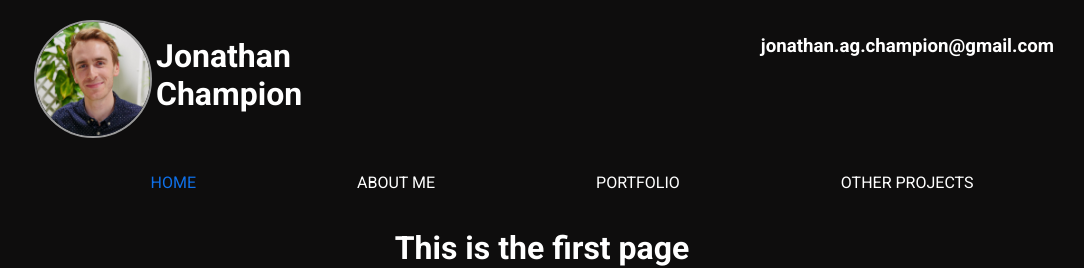
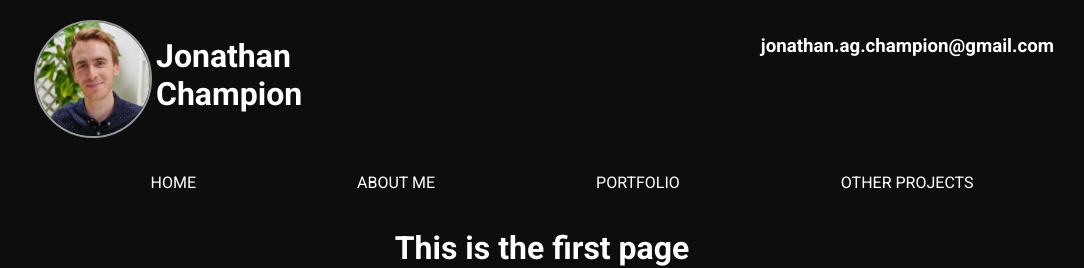
Before and after one commit to Jagchamps/portfolio-website, a React (Create React App) app: page / in a window 1280 px wide. Shown: the top 268 px of the page, without its empty margins (98-1182 px from the left). Built offline with nearby package versions, Linux system fonts and the light colour scheme.

Commit message:
Trying to build github pages

```diff
--- a/src/components/BurgerMenu.js
+++ b/src/components/BurgerMenu.js
@@ -1,15 +1,8 @@
 import React from 'react';
 import {
-    BrowserRouter as Router,
-    Switch,
-    Route,
     NavLink
   } from 'react-router-dom';
 import {slide as Menu} from 'react-burger-menu';
-import AboutMe from './AboutMe.js';
-import Portfolio from './Portfolio.js';
-import OtherProjects from './OtherProjects.js';
-import Home from './Home.js';
 import '../styles/App.scss';
 
 var styles = {
@@ -28,7 +21,7 @@ var styles = {
 function BurgerMenu() {
     return (
         <Menu right width={ "100%" } className="bm-menu-container">
-            <NavLink style={styles.link} activeStyle={styles.active} exact to="/">Home</NavLink>
+            <NavLink style={styles.link} activeStyle={styles.active} exact to="/portfolio-website">Home</NavLink>
             <NavLink style={styles.link} activeStyle={styles.active} to="/aboutme">About me</NavLink>
             <NavLink style={styles.link} activeStyle={styles.active} to="/portfolio">Portfolio</NavLink>
             <NavLink style={styles.link} activeStyle={styles.active} to="/otherprojects">Other Projects</NavLink>
--- a/src/components/Navbar.js
+++ b/src/components/Navbar.js
@@ -32,7 +32,7 @@ function Navbar() {
                 <nav className='navbar'>
                     <ul>
                         <li>
-                            <NavLink style={styles.link} activeStyle={styles.active} exact to="/">Home</NavLink>
+                            <NavLink style={styles.link} activeStyle={styles.active} exact to="/portfolio-website">Home</NavLink>
                         </li>
                         <li>
                             <NavLink style={styles.link} activeStyle={styles.active} to="/aboutme">About me</NavLink>
```
Also changed, not shown: package.json (+6 -1 lines), 1 other file (tests, documents, lock files or other folders).
